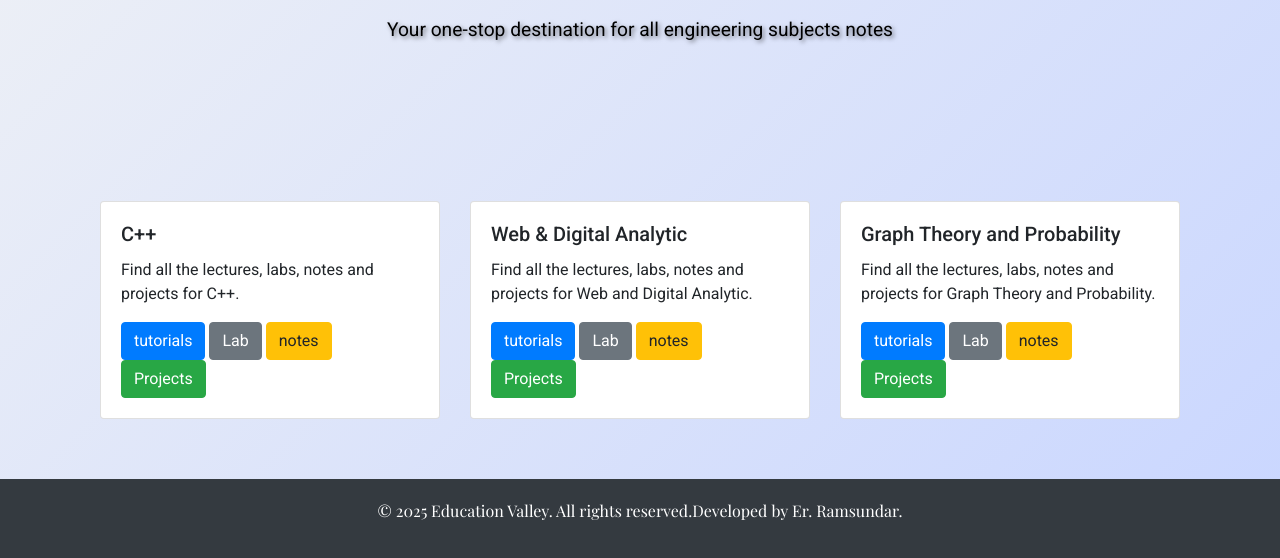
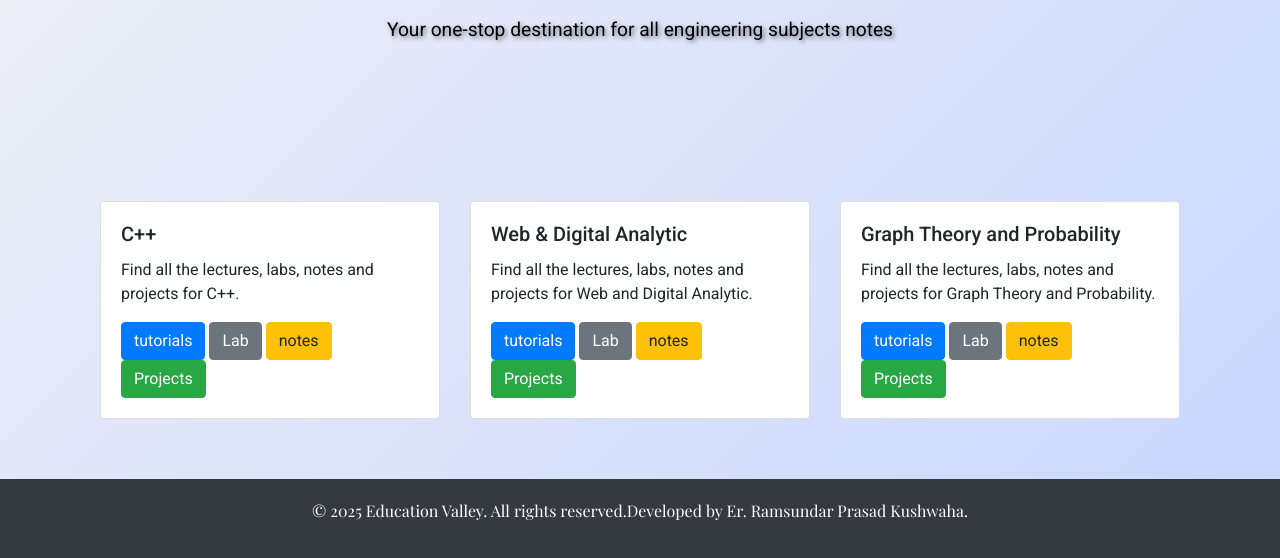
Before and after one commit to Ramsundar-Kushwaha/Education-Valley, a plain HTML site: page index.html in a window 1280 px wide. Shown: the part 244-802 px from the top of the page. Drawn offline with nearby package versions, Linux system fonts and the light colour scheme.

Commit message:
again updated through vs code

```diff
--- a/index.html
+++ b/index.html
@@ -176,7 +176,7 @@
     </div>
   </main>
   <footer>
-    <p>&copy; 2025 Education Valley. All rights reserved.Developed by Er. Ramsundar.</p>
+    <p>&copy; 2025 Education Valley. All rights reserved.Developed by Er. Ramsundar Prasad Kushwaha.</p>
   </footer>
   <script src="https://code.jquery.com/jquery-3.5.1.slim.min.js"></script>
   <script src="https://cdn.jsdelivr.net/npm/@popperjs/core@2.5.4/dist/umd/popper.min.js"></script>
```
